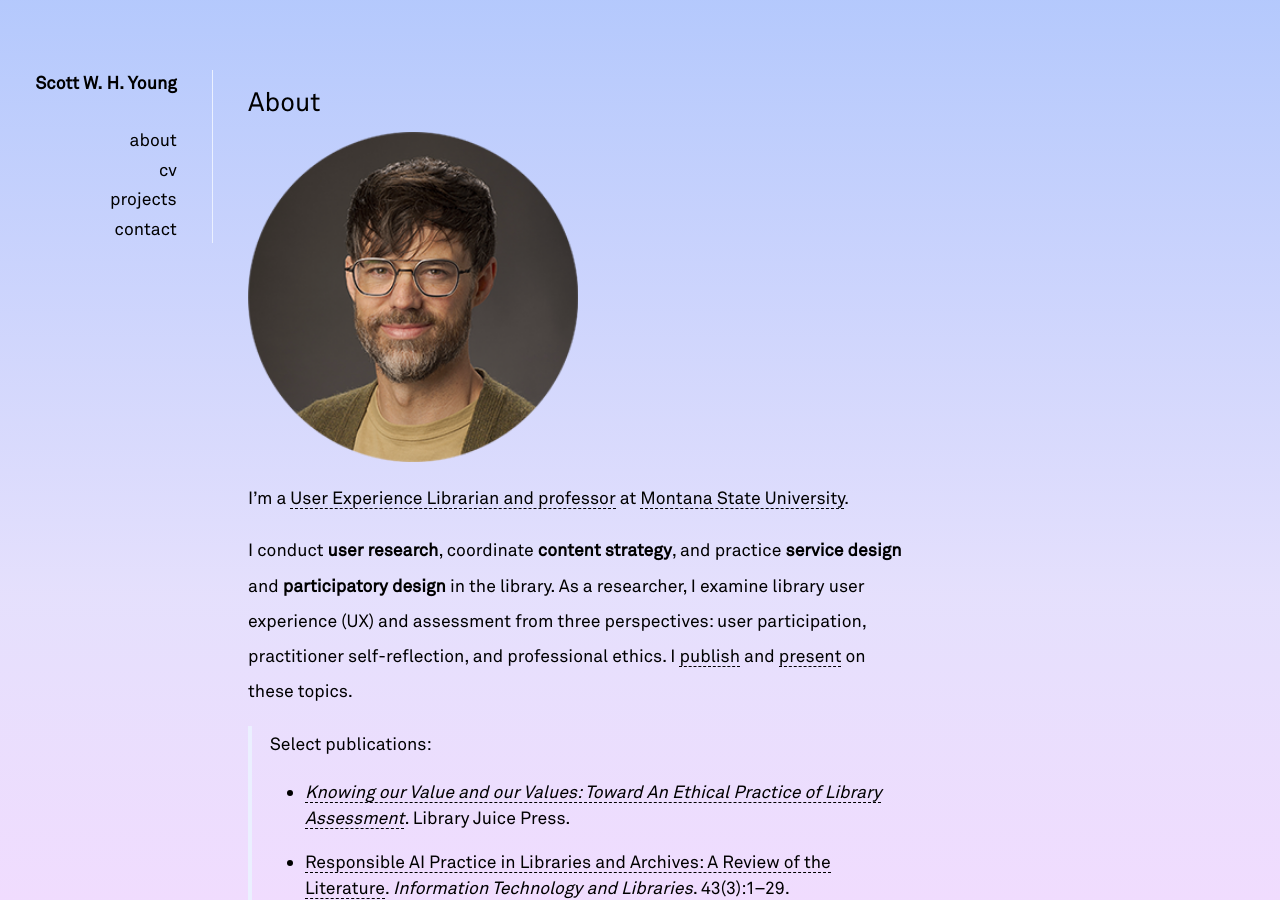
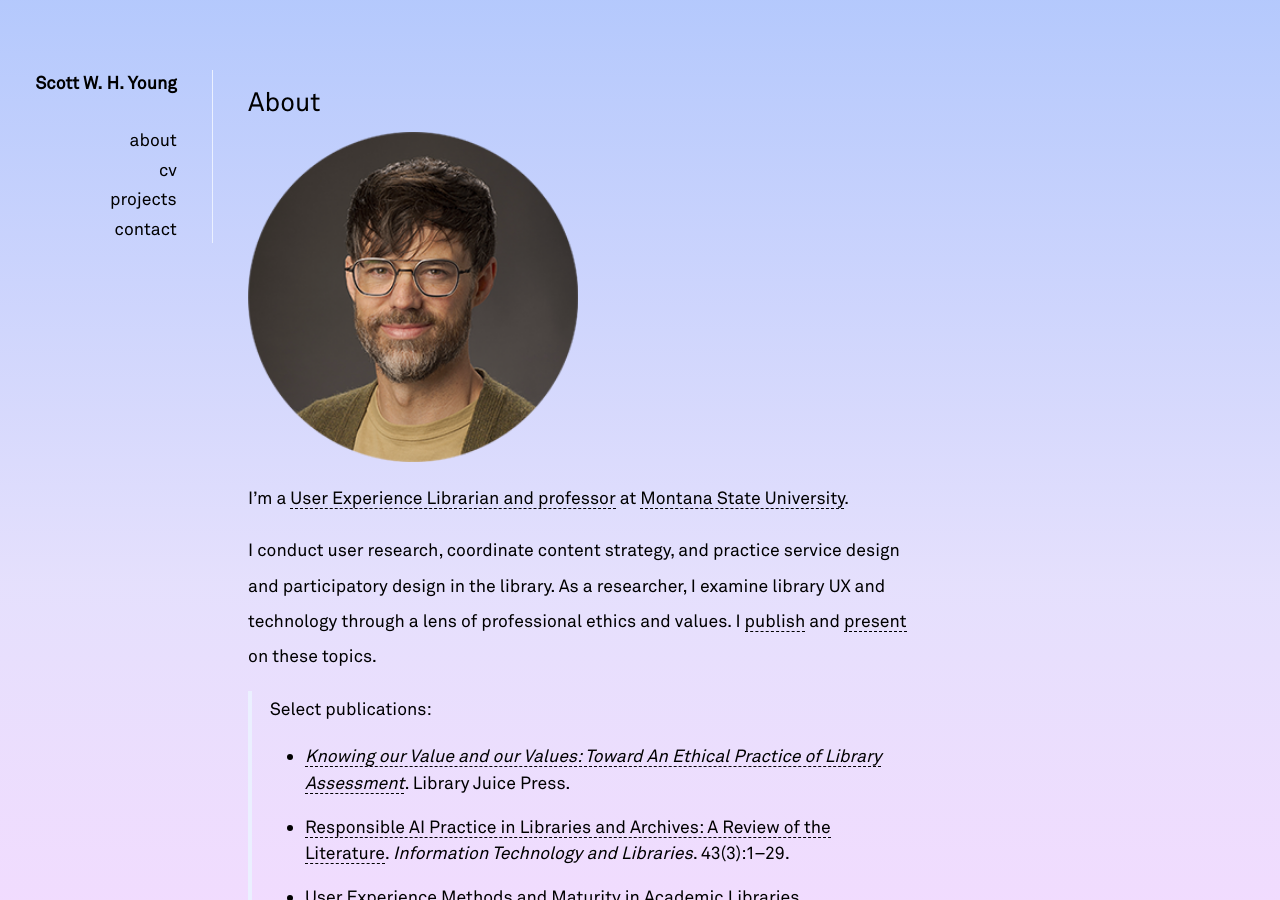
Before and after one commit to swyoung/swyoung.github.io, a Jekyll site: the page built from _pages/about.md, in a window 1280 px wide and 900 px high. Built offline with Jekyll 4.4.1, drawn with Linux system fonts in a browser that asks for light colours; nearby versions of some CDN libraries; a style sheet for code colours, icons or effects is not loaded.

Commit message:
Update about.md

```diff
--- a/_pages/about.md
+++ b/_pages/about.md
@@ -10,7 +10,7 @@ description: About page for Scott W. H. Young, UX Librarian at Montana State Uni
 
 I’m a [User Experience Librarian and professor](https://www.lib.montana.edu/directory/1524782/scott-w.-h.-young) at [Montana State University](https://www.montana.edu).
 
-I conduct **user research**, coordinate **content strategy**, and practice **service design** and **participatory design** in the library.  As a researcher, I examine library user experience (UX) and assessment from three perspectives: user participation, practitioner self-reflection, and professional ethics. I [publish](/cv#publications) and [present](/cv#presentations) on these topics.
+I conduct user research, coordinate content strategy, and practice service design and participatory design in the library. As a researcher, I examine library UX and technology through a lens of professional ethics and values. I [publish](/cv#publications) and [present](/cv#presentations) on these topics.
 
 >Select publications:
 - <em><a href="https://litwinbooks.com/books/knowing-our-value-and-our-values/">Knowing our Value and our Values: Toward An Ethical Practice of Library Assessment</a></em>. Library Juice Press.
```
